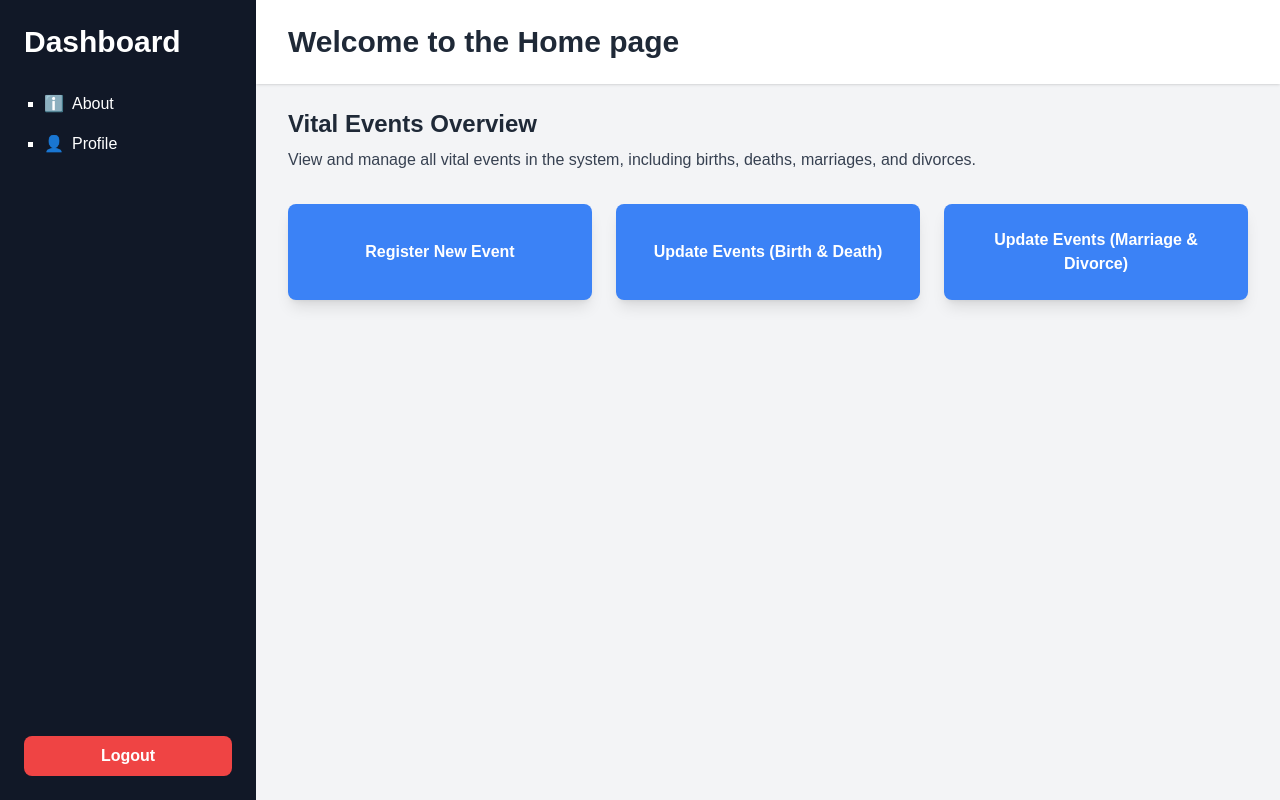
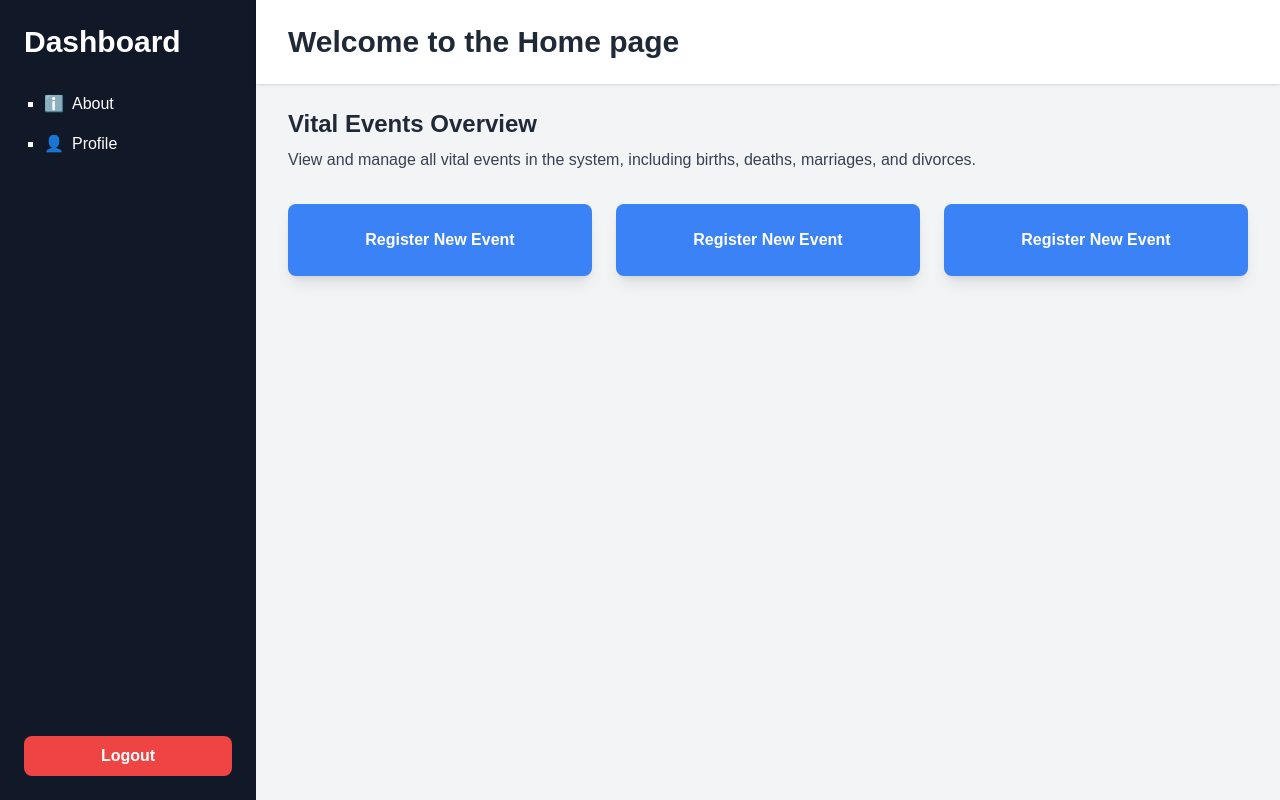
Before and after one commit to yeabisra-b/vers-Front-end, a Next.js app: page /registrardashboard in a window 1280 px wide. Built offline with nearby package versions, Linux system fonts and the light colour scheme.

Commit message:
register dashboard is know converted by components

```diff
--- /dev/null
+++ b/src/components/ButtonRoute.jsx
@@ -0,0 +1,11 @@
+const Button = ({ url, name }) => {
+  return (
+    <button
+      onClick={() => (window.location.href = "/register")}
+      className="p-6 bg-blue-500 text-white font-semibold rounded-lg shadow-lg hover:bg-blue-600 transition duration-300"
+    >
+      Register New Event
+    </button>
+  );
+};
+export default Button;
--- /dev/null
+++ b/src/components/NavBar.jsx
@@ -0,0 +1,27 @@
+import Link from "next/link";
+
+const NavBar = () => {
+  return (
+    <nav>
+      <ul className="space-y-4">
+        <li>
+          <Link
+            href="/about"
+            className="flex items-center gap-2 text-white hover:text-gray-300 transition duration-200"
+          >
+            <span>ℹ️</span> About
+          </Link>
+        </li>
+        <li>
+          <Link
+            href="/profile"
+            className="flex items-center gap-2 text-white hover:text-gray-300 transition duration-200"
+          >
+            <span>👤</span> Profile
+          </Link>
+        </li>
+      </ul>
+    </nav>
+  );
+};
+export default NavBar;
--- a/src/pages/login.js
+++ b/src/pages/login.js
@@ -39,12 +39,6 @@ export default function LoginPage() {
       setError("Invalid username or password. Please try again.");
     }
   };
-  const handleChange = (e) => {
-    const { name, value } = e.target; // Destructure the event object
-    if (name === "Username") setUsername(value);
-    else if (name === "Password") setPassword(value);
-  };
-
   return (
     <>
       <div className="flex flex-col items-center justify-center min-h-screen p-8 bg-blue-600">
--- a/src/pages/registrardashboard.js
+++ b/src/pages/registrardashboard.js
@@ -1,34 +1,23 @@
 import Link from "next/link";
+import NavBar from "@/components/NavBar";
+import Button from "@/components/ButtonRoute";
 
-export default function DashboardPage() {
+const Sidebar = () => {
   return (
-    <div className="flex h-screen">
-      {/* Sidebar */}
     <div className="w-64 bg-gray-900 text-white flex flex-col">
       <div className="p-6">
         <h2 className="text-3xl font-bold mb-8">Dashboard</h2>
-          <nav>
-            <ul className="space-y-4">
-              <li>
-                <Link
-                  href="/about"
-                  className="flex items-center gap-2 text-white hover:text-gray-300 transition duration-200"
-                >
-                  <span>ℹ️</span> About
-                </Link>
-              </li>
-              <li>
-                <Link
-                  href="/profile"
-                  className="flex items-center gap-2 text-white hover:text-gray-300 transition duration-200"
-                >
-                  <span>👤</span> Profile
-                </Link>
-              </li>
-            </ul>
-          </nav>
+        <NavBar />
       </div>
       <div className="mt-auto p-6">
+        <Logout />
+      </div>
+    </div>
+  );
+};
+
+const Logout = () => {
+  return (
     <button
       onClick={() => {
         if (window.confirm("Are you sure you want to logout?")) {
@@ -39,20 +28,19 @@ export default function DashboardPage() {
     >
       Logout
     </button>
-        </div>
-      </div>
-
-      {/* Main Content */}
-      <div className="flex-1 bg-gray-100">
-        {/* Header */}
+  );
+};
+const Header = () => {
+  return (
     <header className="flex items-center justify-between px-8 py-6 bg-white shadow">
       <h1 className="text-3xl font-semibold text-gray-800">
         Welcome to the Home page
       </h1>
     </header>
-
-        {/* Main Section */}
-        <main className="px-8 py-6">
+  );
+};
+const Desciption = () => {
+  return (
     <section className="mb-8">
       <h2 className="text-2xl font-semibold mb-2 text-gray-800">
         Vital Events Overview
@@ -62,32 +50,39 @@ export default function DashboardPage() {
         deaths, marriages, and divorces.
       </p>
     </section>
-
+  );
+};
+const ActionButtons = () => {
+  return (
+    <section className="grid gap-6 sm:grid-cols-1 md:grid-cols-2 lg:grid-cols-3">
+      <Button url="/register" name="Register New Event" />
+      <Button url="/update" name="Update Events (Birth & Death)" />
+      <Button url="/updatemd" name="Update Events (Marriage & Divorce)" />
+    </section>
+  );
+};
+const MainContent = () => {
+  return (
+    <div className="flex-1 bg-gray-100">
+      {/* Header */}
+      <Header />
+      {/* Main Section */}
+      <main className="px-8 py-6">
+        <Desciption />
         {/* Action Buttons */}
-          <section className="grid gap-6 sm:grid-cols-1 md:grid-cols-2 lg:grid-cols-3">
-            <button
-              onClick={() => (window.location.href = "/register")}
-              className="p-6 bg-blue-500 text-white font-semibold rounded-lg shadow-lg hover:bg-blue-600 transition duration-300"
-            >
-              Register New Event
-            </button>
-
-            <button
-              onClick={() => (window.location.href = "/update")}
-              className="p-6 bg-blue-500 text-white font-semibold rounded-lg shadow-lg hover:bg-blue-600 transition duration-300"
-            >
-              Update Events (Birth & Death)
-            </button>
-
-            <button
-              onClick={() => (window.location.href = "/updatemd")}
-              className="p-6 bg-blue-500 text-white font-semibold rounded-lg shadow-lg hover:bg-blue-600 transition duration-300"
-            >
-              Update Events (Marriage & Divorce)
-            </button>
-          </section>
+        <ActionButtons />
       </main>
     </div>
+  );
+};
+
+export default function DashboardPage() {
+  return (
+    <div className="flex h-screen">
+      {/* Sidebar */}
+      <Sidebar />
+      {/* Main Content */}
+      <MainContent />
     </div>
   );
 }
```
Lines whose indentation alone changed are shown as unchanged.
